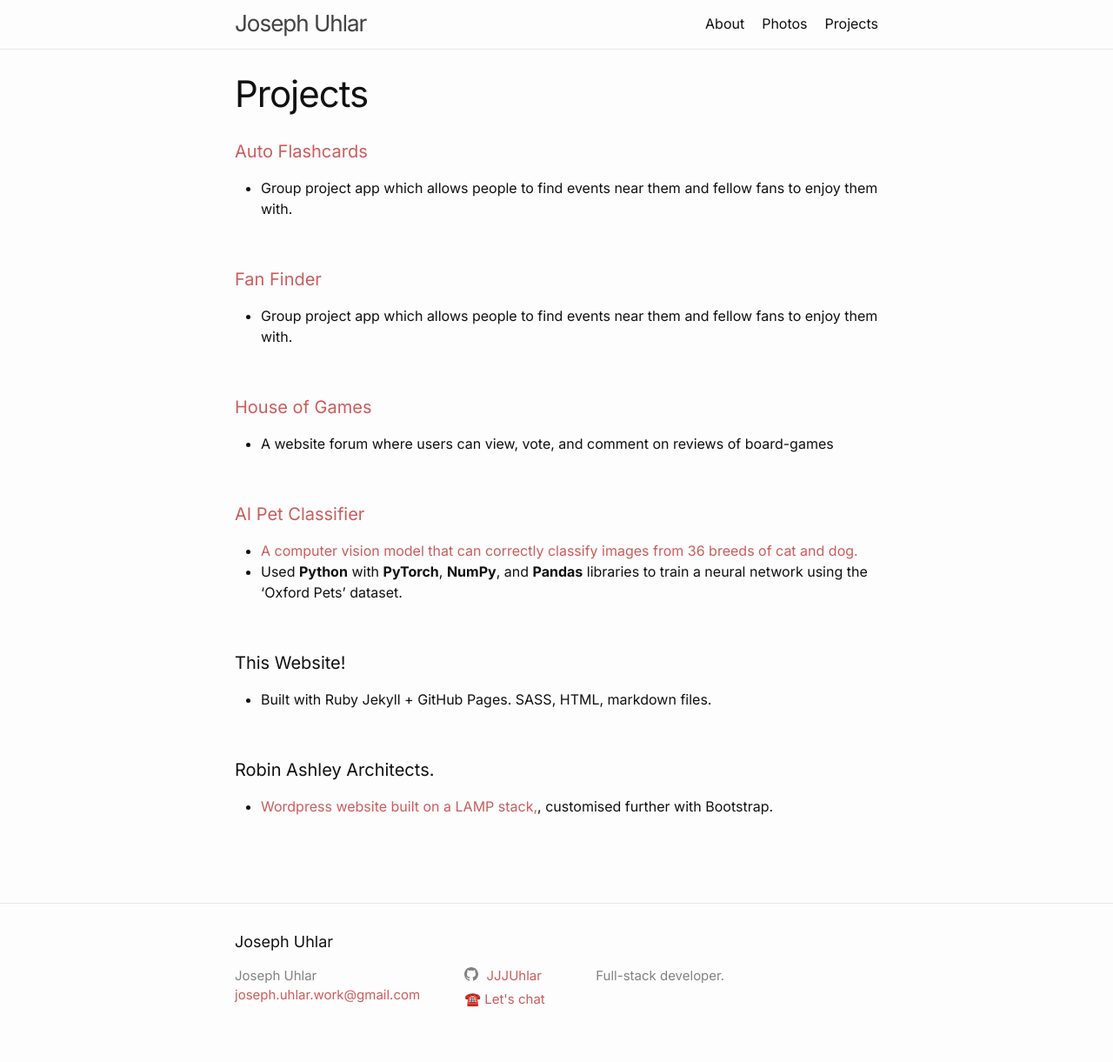
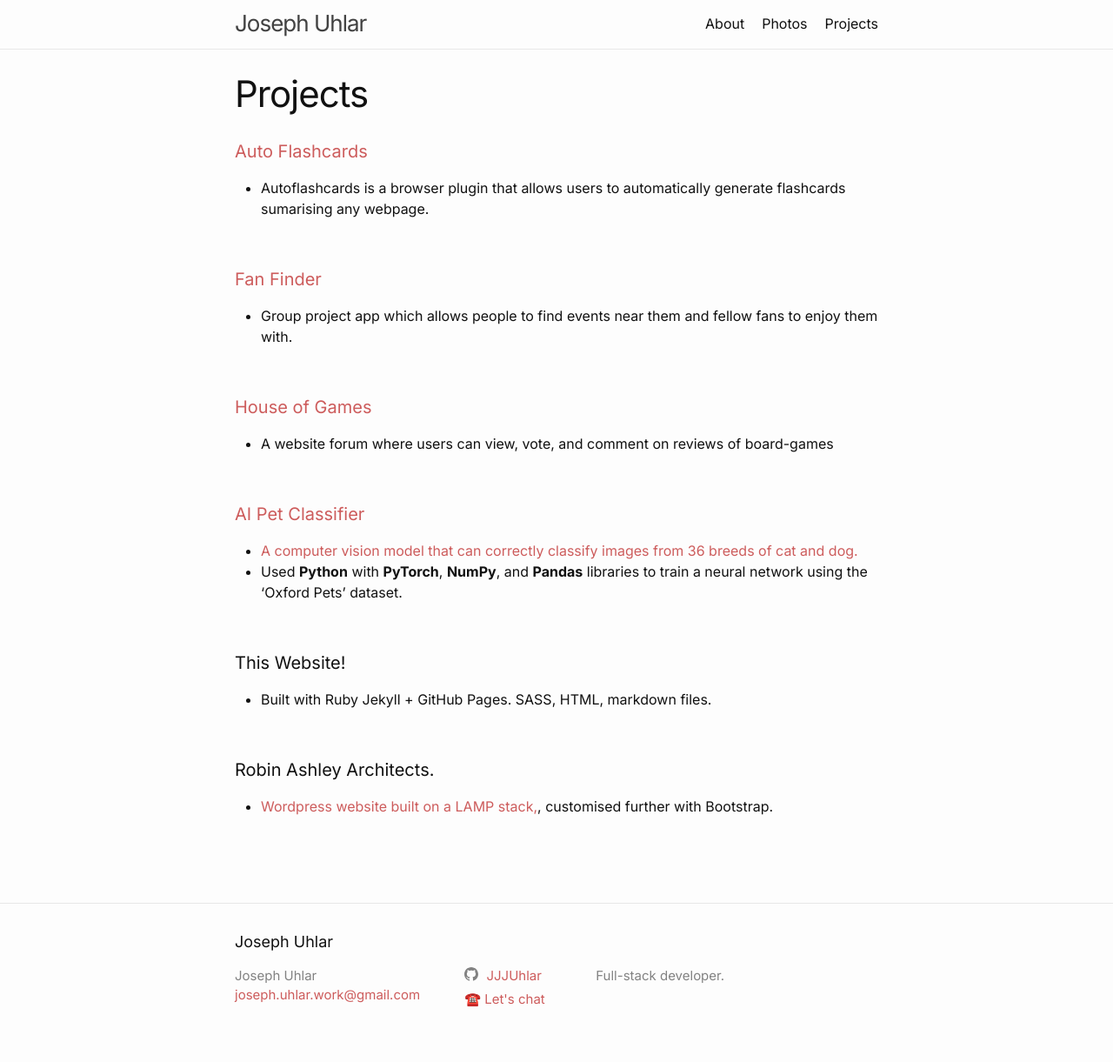
Before and after one commit to JJJUhlar/jjjuhlar.github.io, a Jekyll site: the page built from projects.markdown, in a window 1280 px wide. Shown: the whole page at 87% size. Built offline with Jekyll 4.4.1, drawn with Linux system fonts in a browser that asks for light colours.

Commit message:
update flashcard project

```diff
--- a/projects.markdown
+++ b/projects.markdown
@@ -6,7 +6,7 @@ permalink: /Projects/
 
 
 #### [Auto Flashcards]({% post_url 2023-05-22-auto-flashcards %})
-- Group project app which allows people to find events near them and fellow fans to enjoy them with.
+- Autoflashcards is a browser plugin that allows users to automatically generate flashcards sumarising any webpage.
 
 <br>
 
```
